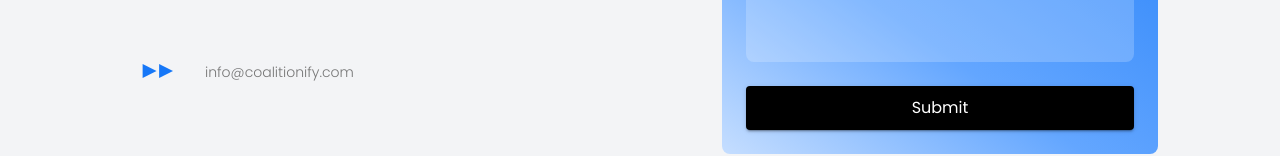
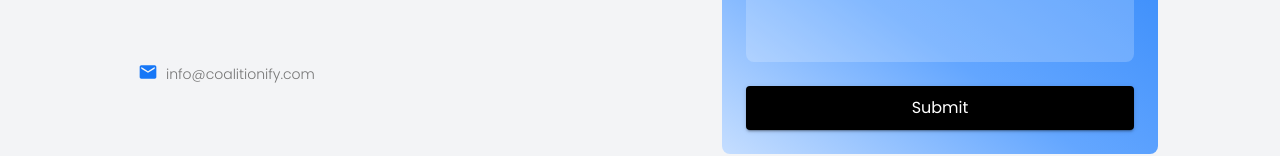
Before and after one commit to 8shivram8/cms-docker-test, a React (Create React App) app: page / in a window 1280 px wide. Shown: the part 4319-4475 px from the top of the page. Built offline with nearby package versions, Linux system fonts and the light colour scheme.

Commit message:
email icon changed

```diff
--- a/src/new components/ContactForm.jsx
+++ b/src/new components/ContactForm.jsx
@@ -13,6 +13,7 @@ import StyledTextfield from './StyledTextfield';
 import StyledMultiline from './StyledMultiline';
 import ArrowIcon from './Custom Icons/ArrowIcon';
 import CheckCircleIcon from '@mui/icons-material/CheckCircle';
+import EmailIcon from '@mui/icons-material/Email';
 
 const ContactForm = () => {
     const theme = useTheme();
@@ -111,24 +112,27 @@ const ContactForm = () => {
                                 display: 'flex',
                                 alignItems: 'center',
                                 mt: 6,
-
                             }}
                         >
-                            <ArrowIcon
-                                sx={{
-                                    width: 14,
-                                    height: 14,
-                                    color: 'text.secondary',
-                                }}
-                            />
+                            <a href="mailto:info@coalitionify.com" style={{ textDecoration: 'none' }}>
+                                <EmailIcon
+                                    sx={{
+                                        width: 20,
+                                        height: 20,
+                                        color: '#1677F7',
+                                        cursor: 'pointer',
+                                    }}
+                                />
+                            </a>
                             <Typography
                                 variant="body2"
                                 fontWeight="light"
                                 color="text.secondary"
-                                ml={isSmallScreen ? 3 : 4}
-
+                                ml={isSmallScreen ? 1 : 1}
                             >
-                                info@coalitionify.com
+                                <a href="mailto:info@coalitionify.com" style={{ textDecoration: 'none', color: 'inherit' }}>
+                                    info@coalitionify.com
+                                </a>
                             </Typography>
                         </Box>
                     </Box>
```
